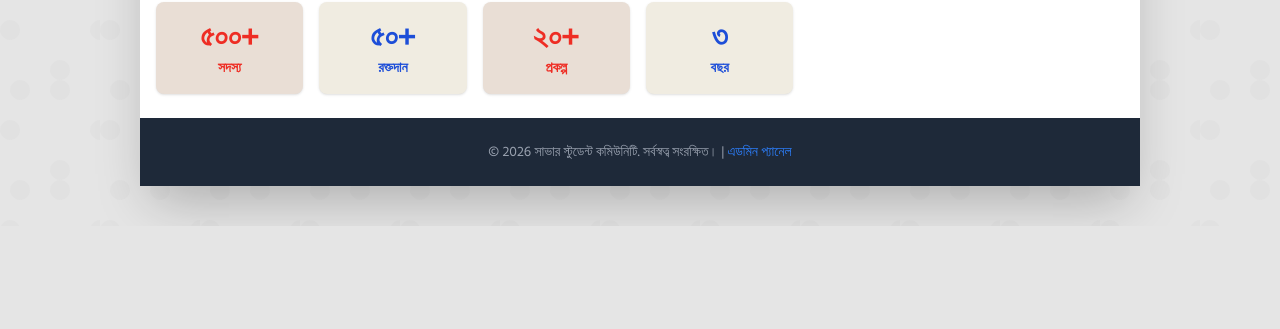
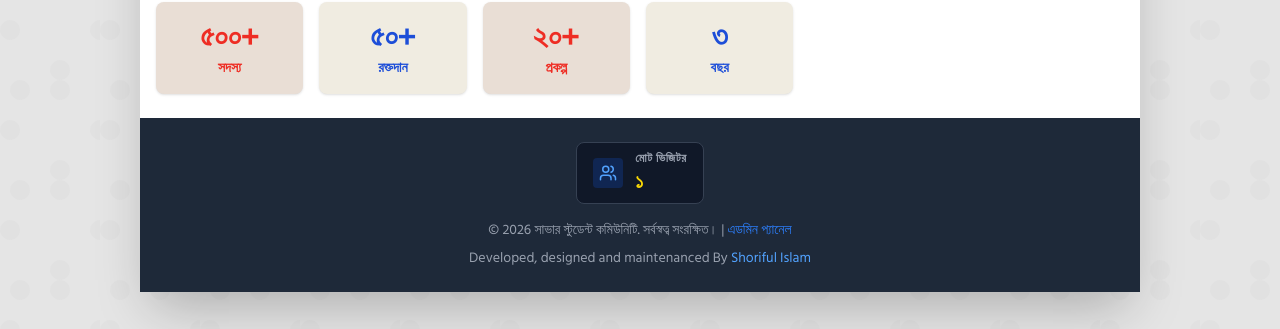
Before and after one commit to shorifullara1-code/student-community, a React (Vite) app: page / in a window 1280 px wide. Shown: the part 2020-2349 px from the top of the page. Before the commit the page ends 2246 px from the top, so only its background shows below. Built offline with nearby package versions, Linux system fonts and the light colour scheme; no server answers; the database is empty; a web font is replaced by a local one.

Commit message:
feat: Add visitor count to public layout
Implements a visitor counter for the public layout by fetching and incrementing the count from Supabase. Real-time updates are also set up to reflect changes immediately.

```diff
--- a/src/layouts/PublicLayout.tsx
+++ b/src/layouts/PublicLayout.tsx
@@ -1,11 +1,59 @@
-import React from 'react';
+import React, { useState, useEffect } from 'react';
 import { Outlet, Link, useLocation } from 'react-router-dom';
-import { Search, Globe, Home, ChevronDown, ArrowUp, User } from 'lucide-react';
+import { Search, Globe, Home, ChevronDown, ArrowUp, User, Users } from 'lucide-react';
 import { useAppContext } from '../context/AppContext';
+import { supabase } from '../lib/supabase';
 
 export default function PublicLayout() {
   const { content } = useAppContext();
   const location = useLocation();
+  const [visitorCount, setVisitorCount] = useState<number>(0);
+
+  useEffect(() => {
+    const trackVisitor = async () => {
+      // Fetch current count from Supabase
+      const { data } = await supabase
+        .from('settings')
+        .select('data')
+        .eq('id', 2)
+        .single();
+
+      let currentCount = data?.data?.count || 0;
+
+      // Increment if it's a new session
+      if (!sessionStorage.getItem('session_counted')) {
+        currentCount += 1;
+        sessionStorage.setItem('session_counted', 'true');
+
+        // Save back to Supabase
+        await supabase
+          .from('settings')
+          .upsert({ id: 2, data: { count: currentCount } });
+      }
+
+      setVisitorCount(currentCount);
+    };
+
+    trackVisitor();
+
+    // Listen to real-time updates if supported by the table
+    const channel = supabase
+      .channel('public:settings:id=2')
+      .on(
+        'postgres_changes',
+        { event: '*', schema: 'public', table: 'settings', filter: 'id=eq.2' },
+        (payload) => {
+          if (payload.new && payload.new.data && payload.new.data.count) {
+            setVisitorCount(payload.new.data.count);
+          }
+        }
+      )
+      .subscribe();
+
+    return () => {
+      supabase.removeChannel(channel);
+    };
+  }, []);
 
   const isActive = (path: string) => {
     return location.pathname === path ? 'bg-[#1d4ed8]' : 'hover:bg-[#1d4ed8]';
@@ -129,9 +177,22 @@ export default function PublicLayout() {
         </div>
 
         {/* Footer */}
-        <footer className="bg-gray-800 text-white p-6 mt-auto shrink-0">
+        <footer className="bg-gray-800 text-white p-6 mt-auto shrink-0 flex flex-col items-center">
+          <div className="mb-4 bg-gray-900 border border-gray-700 rounded-lg px-4 py-2 flex items-center gap-3">
+             <div className="bg-blue-600/20 text-blue-400 p-1.5 rounded">
+                <Users size={18} />
+             </div>
+             <div>
+                <div className="text-xs text-gray-400 font-semibold uppercase tracking-wider">মোট ভিজিটর</div>
+                <div className="text-xl font-bold font-mono tracking-widest text-[#fcda05]">{visitorCount.toLocaleString('bn-BD')}</div>
+             </div>
+          </div>
+
+          <div className="text-center text-sm text-gray-400 mb-2">
+            &copy; {new Date().getFullYear()} {content.siteTitle}. সর্বস্বত্ব সংরক্ষিত। | <Link to="/admin" className="text-blue-500 hover:underline">এডমিন প্যানেল</Link>
+          </div>
           <div className="text-center text-sm text-gray-400">
-            &copy; {new Date().getFullYear()} {content.siteTitle}. সর্বস্বত্ব সংরক্ষিত। | <Link to="/admin" className="text-blue-500 hover:underline">এডমিন প্যানেল</Link>
+            Developed, designed and maintenanced By <a href="https://www.facebook.com/Shorifulhacker" target="_blank" rel="noreferrer" className="text-blue-400 hover:text-blue-300 hover:underline">Shoriful Islam</a>
           </div>
         </footer>
       </div>
```
